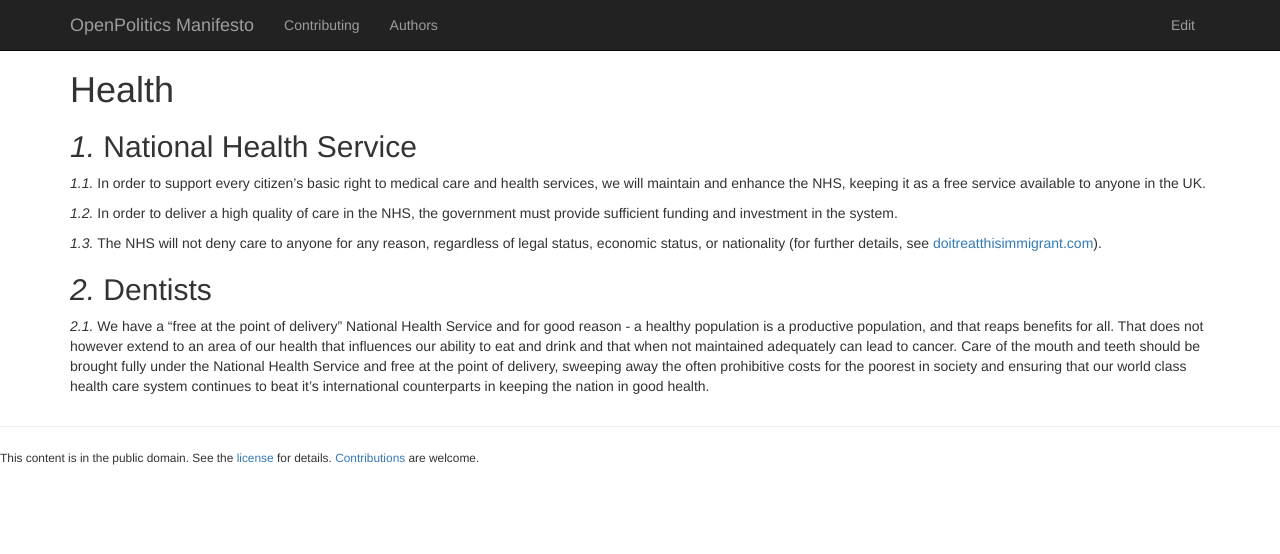
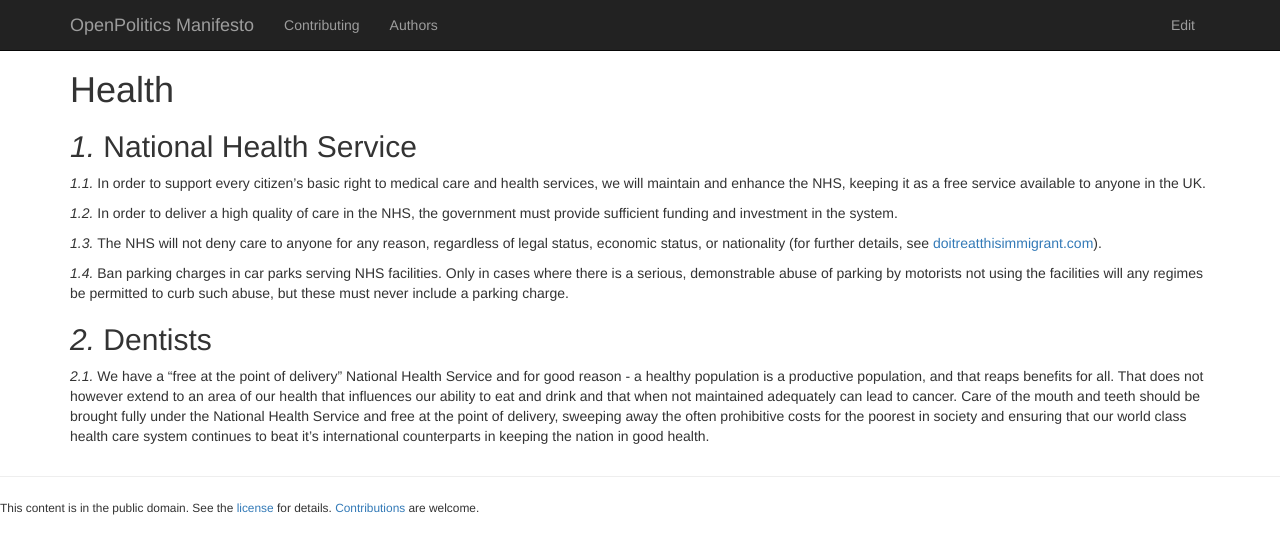
Before and after one commit to openpolitics/manifesto, a Jekyll site: the page built from health.md, in a window 1280 px wide. Shown: the top 554 px of the page. Built offline with Jekyll 4.4.1, drawn with Linux system fonts in a browser that asks for light colours; nearby versions of some CDN libraries.

Commit message:
Don't charge for good health

```diff
--- a/health.md
+++ b/health.md
@@ -12,6 +12,8 @@ In order to deliver a high quality of care in the NHS, the government must provi
 
 The NHS will not deny care to anyone for any reason, regardless of legal status, economic status, or nationality (for further details, see [doitreatthisimmigrant.com](http://doitreatthisimmigrant.com/)).
 
+Ban parking charges in car parks serving NHS facilities. Only in cases where there is a serious, demonstrable abuse of parking by motorists not using the facilities will any regimes be permitted to curb such abuse, but these must never include a parking charge.
+
 ## Dentists
 
 We have a "free at the point of delivery" National Health Service and for good reason - a healthy population is a productive population, and that reaps benefits for all. That does not however extend to an area of our health that influences our ability to eat and drink and that when not maintained adequately can lead to cancer.
```
